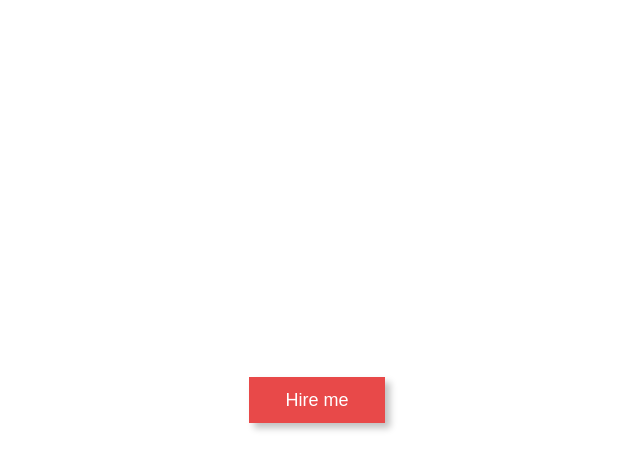
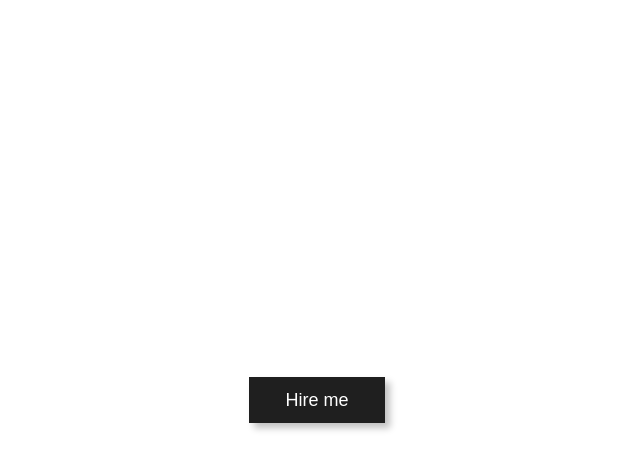
Before and after one commit to Jihad7518/animated-button, a plain HTML site: page index.html in a window 1280 px wide. In both pictures the pointer is over the button "Hire me". Shown: the whole page, without its empty margins (323-963 px from the left). Drawn offline with Linux system fonts and the light colour scheme.

Commit message:
Update style.css

```diff
--- a/style.css
+++ b/style.css
@@ -41,3 +41,7 @@
     transform-origin: left;
     transition: all 0.8s;
   }
+
+.btn-pink:hover::before {
+    transform: scaleX(1);
+  }
```
